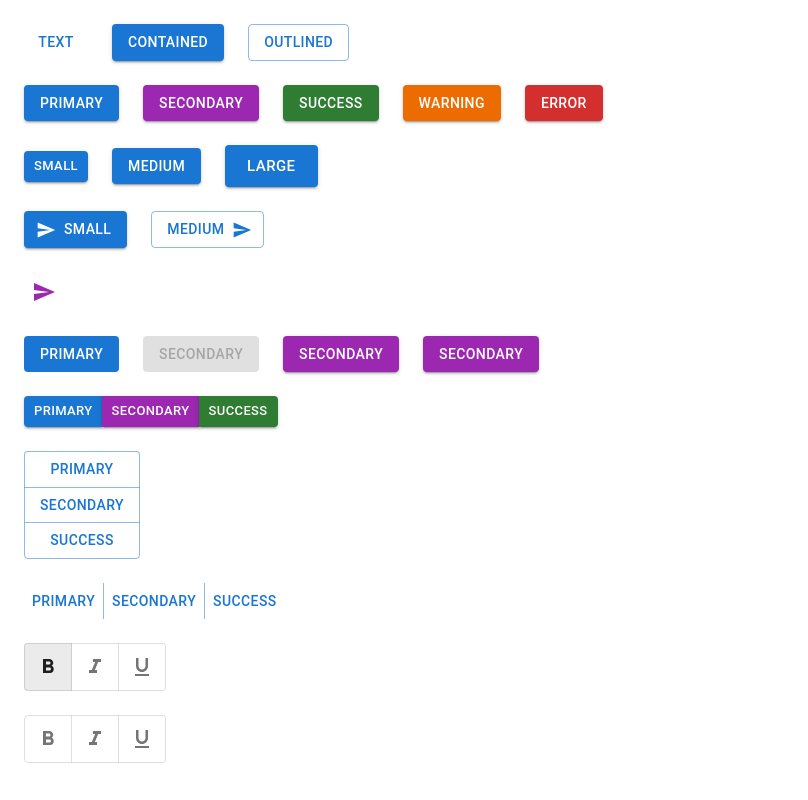
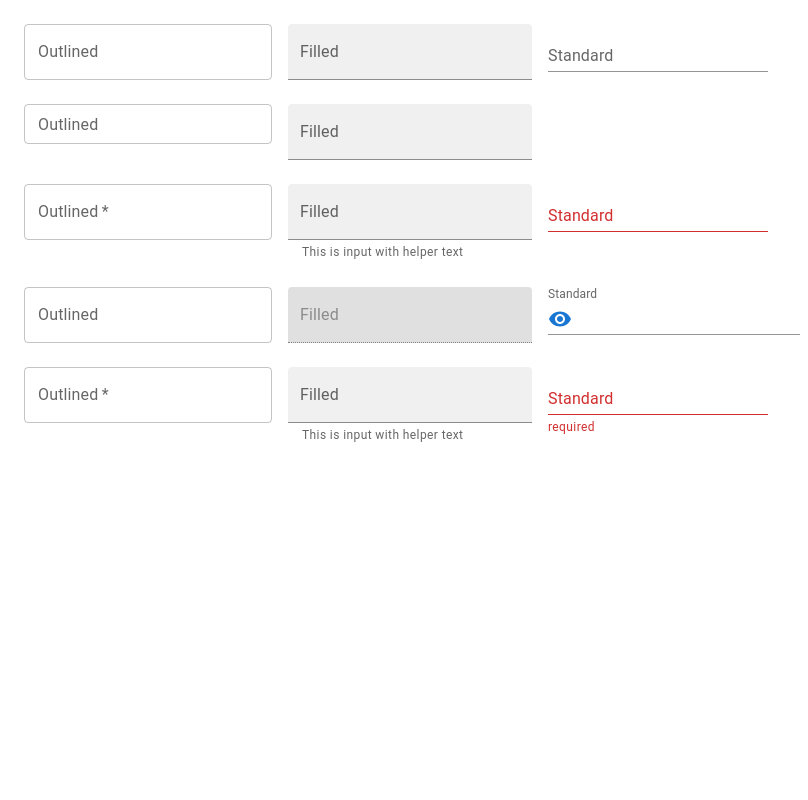
Before and after one commit to sara-farokhi/mui, a React (Create React App) app: page / in a window 1280 px wide. Shown: the whole page, without its empty margins (0-808 px from the left). Built offline with nearby package versions, Linux system fonts and the light colour scheme.

Commit message:
Mui TextField

```diff
--- a/src/App.css
+++ b/src/App.css
@@ -1,38 +1,3 @@
 .App {
   text-align: left;
 }
-
-.App-logo {
-  height: 40vmin;
-  pointer-events: none;
-}
-
-@media (prefers-reduced-motion: no-preference) {
-  .App-logo {
-    animation: App-logo-spin infinite 20s linear;
-  }
-}
-
-.App-header {
-  background-color: #282c34;
-  min-height: 100vh;
-  display: flex;
-  flex-direction: column;
-  align-items: center;
-  justify-content: center;
-  font-size: calc(10px + 2vmin);
-  color: white;
-}
-
-.App-link {
-  color: #61dafb;
-}
-
-@keyframes App-logo-spin {
-  from {
-    transform: rotate(0deg);
-  }
-  to {
-    transform: rotate(360deg);
-  }
-}
--- a/src/App.tsx
+++ b/src/App.tsx
@@ -1,15 +1,15 @@
 import React from 'react';
 import './App.css';
 // import MuiTypography from "./components/MuiTypography"
-import MuiButton from "./components/MuiButton"
-
-
+// import MuiButton from "./components/MuiButton"
+import MuiTextField from "./components/MuiTextField"
 
 function App() {
   return (
     <div className="App">
       {/* <MuiTypography /> */}
-      <MuiButton />
+      {/* <MuiButton /> */}
+      <MuiTextField />
     </div>
   );
 }
--- /dev/null
+++ b/src/components/MuiTextField.tsx
@@ -0,0 +1,44 @@
+import { TextField, Stack, InputAdornment } from '@mui/material';
+import VisibilityIcon from '@mui/icons-material/Visibility';
+import { useState } from 'react';
+
+const MuiTextField = () => {
+  const [value, setValue] = useState('')
+  return (
+    <>
+      <Stack spacing={2} m={3} direction="row">
+        <TextField variant='outlined' label="Outlined"></TextField>
+        <TextField variant='filled' label="Filled"></TextField>
+        <TextField variant='standard' label="Standard"></TextField>
+      </Stack>
+      <Stack spacing={2} m={3} direction="row">
+        <TextField variant='outlined' label="Outlined" color="secondary" size="small"></TextField>
+        <TextField variant='filled' label="Filled" color="success" size="medium"></TextField>
+      </Stack>
+      <Stack spacing={2} m={3} direction="row">
+        <TextField variant='outlined' label="Outlined" required></TextField>
+        <TextField variant='filled' label="Filled" helperText="This is input with helper text" ></TextField>
+        <TextField variant='standard' label="Standard" error></TextField>
+      </Stack>
+      <Stack spacing={2} m={3} direction="row">
+        <TextField variant='outlined' label="Outlined" inputProps={{ readOnly: true }}></TextField>
+        <TextField variant='filled' label="Filled" disabled ></TextField>
+        <TextField variant='standard' label="Standard" type="password" InputProps={{
+          startAdornment: <InputAdornment position='start' ><VisibilityIcon color='primary' /></InputAdornment>
+        }}></TextField>
+      </Stack>
+      <Stack spacing={2} m={3} direction="row">
+        <TextField variant='outlined' label="Outlined" required></TextField>
+        <TextField variant='filled' label="Filled" helperText="This is input with helper text" ></TextField>
+        <TextField variant='standard' label="Standard"
+          value={value} onChange={(e) => setValue(e.target.value)}
+          error={!value}
+          helperText={!value && "required"}
+        ></TextField>
+      </Stack>
+
+    </>
+  )
+}
+
+export default MuiTextField
```
